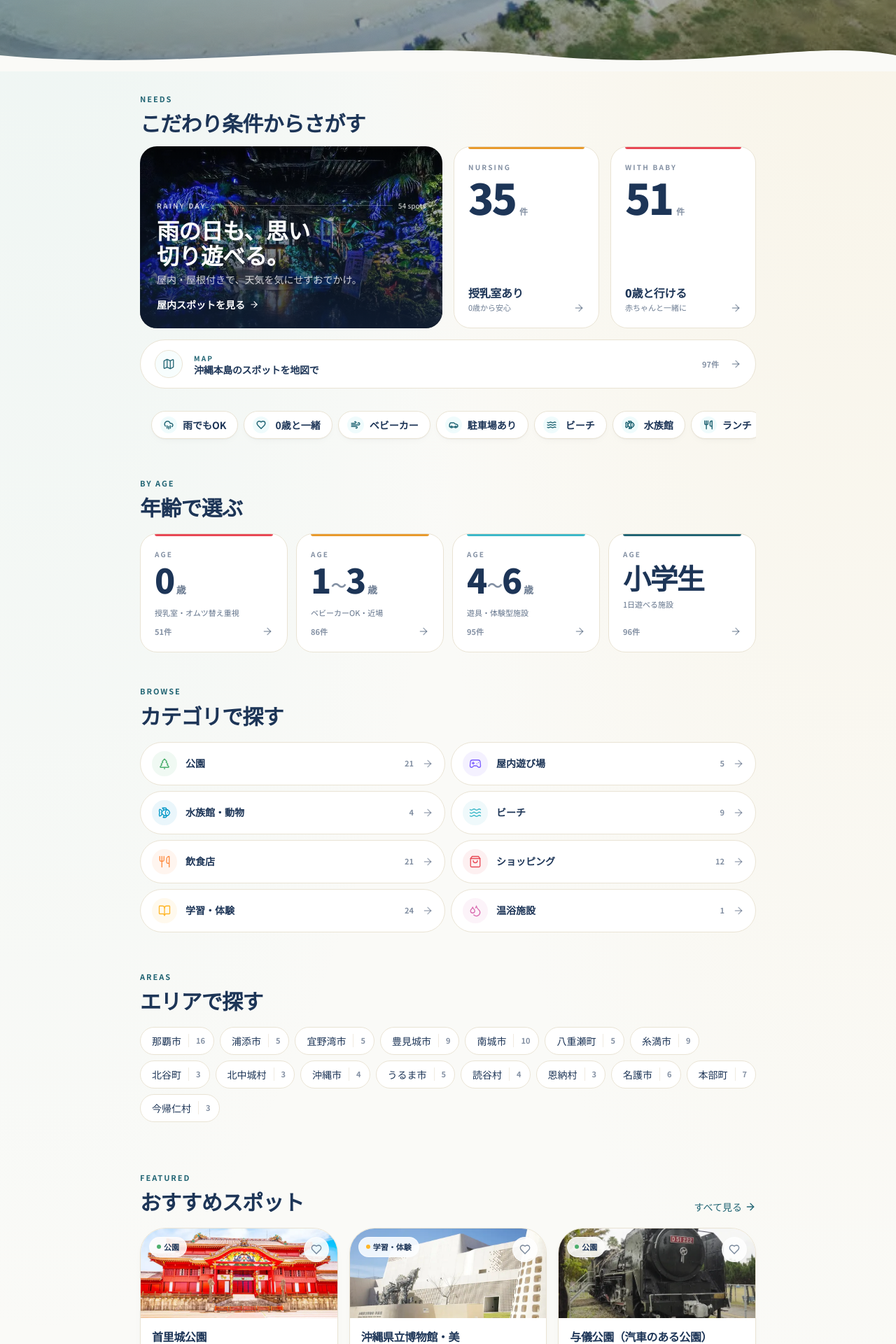
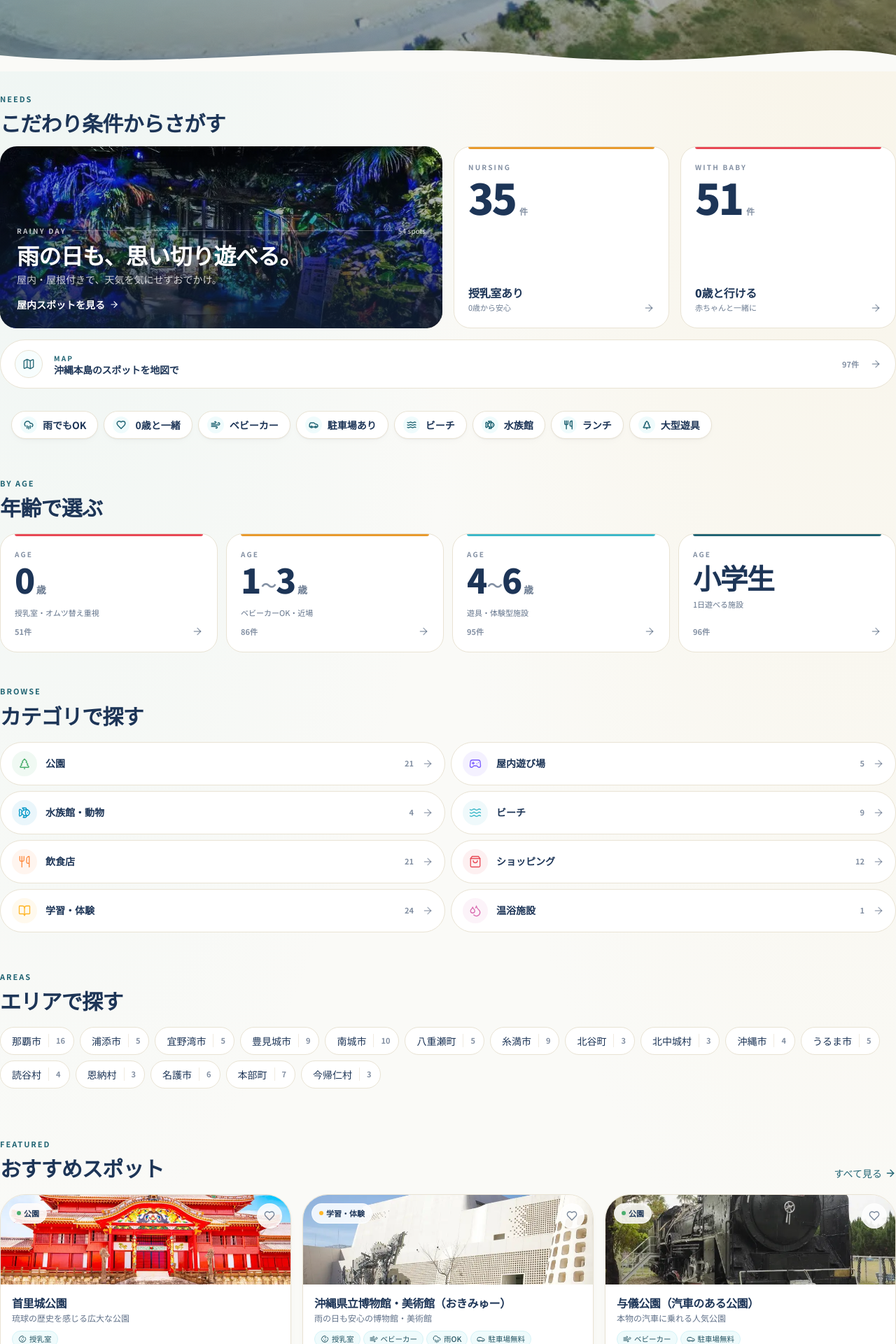
Before and after one commit to oshima0627/uchina-map, a Next.js app: page / in a window 1280 px wide. Shown: the part 700-2620 px from the top of the page at 70% size. Built offline with nearby package versions, Linux system fonts and the light colour scheme.

Commit message:
fix: place side affiliate rails in document flow
Replace fixed viewport rails with a 3-column layout so banners sit in
the gutters from the first paint, scroll with the page, and never need
horizontal scrolling. Keep the home hero full-bleed.

```diff
--- a/src/app/globals.css
+++ b/src/app/globals.css
@@ -55,17 +55,12 @@
 
 
 @layer utilities {
-  /* 本体コンテンツ幅。PCでは左右に160pxバナー枠を残しつつ余白を埋める */
+  /* 本体コンテンツ幅（左右バナーは ContentWithSideRails のカラムで確保） */
   .site-container {
     margin-inline: auto;
     width: 100%;
     padding-inline: 1rem;
     max-width: 90rem; /* 1440px */
-  }
-  @media (min-width: 1280px) {
-    .site-container {
-      max-width: min(90rem, calc(100vw - 23rem));
-    }
   }
 }
 
--- a/src/app/layout.tsx
+++ b/src/app/layout.tsx
@@ -4,7 +4,7 @@ import Script from "next/script";
 import "./globals.css";
 import { Header, BottomNav } from "@/components/header";
 import { AdSenseScript } from "@/components/ads/adsense-script";
-import { SideAffiliateRails } from "@/components/ads/side-affiliate-rails";
+import { ContentWithSideRails } from "@/components/ads/side-affiliate-rails";
 import { DEFAULT_OG_IMAGE, SITE_URL } from "@/lib/seo";
 
 export const metadata: Metadata = {
@@ -82,8 +82,9 @@ export default function RootLayout({
       </head>
       <body className="min-h-screen flex flex-col">
         <Header />
-        <SideAffiliateRails />
-        <main className="flex-1">{children}</main>
+        <main className="flex-1">
+          <ContentWithSideRails>{children}</ContentWithSideRails>
+        </main>
         <BottomNav />
         <footer className="border-t border-border pt-6 pb-28 md:pb-6 mt-12">
           <div className="site-container px-4 flex flex-col md:flex-row md:items-center justify-between gap-3 md:gap-4 text-xs text-charcoal/75">
--- a/src/app/page.tsx
+++ b/src/app/page.tsx
@@ -24,6 +24,7 @@ import { HomeSearch } from "@/components/home-search";
 import { JsonLd } from "@/components/json-ld";
 import { pageMetadata, siteJsonLd } from "@/lib/seo";
 import { AdSlot } from "@/components/ads/ad-slot";
+import { ContentWithSideRails } from "@/components/ads/side-affiliate-rails";
 import { ADSENSE_SLOTS } from "@/lib/ads";
 import { SPOTS } from "@/data/spots";
 import { collectionPath } from "@/lib/spot-collections";
@@ -214,8 +215,9 @@ export default function HomePage() {
         </svg>
       </section>
 
+      <ContentWithSideRails>
       {/* Editorial needs — photo lead + 2 white text cards + thin map row */}
-      <section className="site-container px-4 mt-2 md:mt-6">
+      <section className="w-full mt-2 md:mt-6">
         {/* このセクションには h3 のカードが4枚あるのに h2 が無く、
             h1 → h3 と階層が飛んでいた。見出しの階層は文書構造として読まれるため、
             親の h2 を置いて h1 → h2 → h3 に直す。 */}
@@ -303,7 +305,7 @@ export default function HomePage() {
 
       {/* Scene chips — お出かけ中のショートカット */}
       <section
-        className="site-container mt-6 md:mt-8"
+        className="w-full mt-6 md:mt-8"
         aria-label="シーン別ショートカット"
       >
         <div className="overflow-x-auto px-4 pb-2 scroll-smooth-momentum">
@@ -329,7 +331,7 @@ export default function HomePage() {
       </section>
 
       {/* Age section — editorial white cards with thin colored accent */}
-      <section className="site-container px-4 py-10">
+      <section className="w-full py-10">
         <SectionHeader eyebrow="By Age" title="年齢で選ぶ" />
         <ul className="mt-5 grid grid-cols-2 md:grid-cols-4 gap-3">
           {AGE_CARDS.map(({ tag, display, suffix, desc, accent }) => {
@@ -390,7 +392,7 @@ export default function HomePage() {
       </section>
 
       {/* Categories — editorial list with line icons + per-category counts */}
-      <section className="site-container px-4 pb-2">
+      <section className="w-full pb-2">
         <SectionHeader eyebrow="Browse" title="カテゴリで探す" />
         <ul className="mt-5 grid grid-cols-1 md:grid-cols-2 gap-1.5 md:gap-2">
           {CATEGORIES.map((cat) => {
@@ -428,7 +430,7 @@ export default function HomePage() {
       </section>
 
       {/* Areas — pills with per-city counts and a thin separator */}
-      <section className="site-container px-4 py-10">
+      <section className="w-full py-10">
         <SectionHeader eyebrow="Areas" title="エリアで探す" />
         <ul className="mt-5 flex flex-wrap gap-2">
           {CITIES.map((city) => {
@@ -453,7 +455,7 @@ export default function HomePage() {
       </section>
 
       {/* Featured spots */}
-      <section className="site-container px-4 py-6">
+      <section className="w-full py-6">
         <div className="flex items-end justify-between gap-3">
           <SectionHeader eyebrow="Featured" title="おすすめスポット" />
           <Link
@@ -500,7 +502,8 @@ export default function HomePage() {
         accent="primary"
       />
 
-      <AdSlot slot={ADSENSE_SLOTS.content} className="site-container px-4 py-8" />
+      <AdSlot slot={ADSENSE_SLOTS.content} className="w-full py-8" />
+      </ContentWithSideRails>
     </div>
   );
 }
@@ -548,7 +551,7 @@ function CollectionSection({
     primary: "bg-primary-50 text-primary-700",
   };
   return (
-    <section className="site-container px-4 py-6">
+    <section className="w-full py-6">
       <div className="flex items-end justify-between gap-3 mb-5">
         <div className="min-w-0">
           <div className="flex items-center gap-1.5 mb-1">
--- a/src/components/ads/side-affiliate-rails.tsx
+++ b/src/components/ads/side-affiliate-rails.tsx
@@ -1,6 +1,5 @@
 "use client";
 
-import { useEffect, useState } from "react";
 import { usePathname } from "next/navigation";
 import {
   MOSHIMO_SIDE_LEFT,
@@ -10,7 +9,7 @@ import {
 
 function BannerCard({ banner }: { banner: MoshimoSideBanner }) {
   return (
-    <div className="w-[160px]">
+    <div className="w-full max-w-[160px]">
       <a
         href={banner.href}
         target="_blank"
@@ -43,20 +42,12 @@ function BannerCard({ banner }: { banner: MoshimoSideBanner }) {
   );
 }
 
-function SideStack({
-  banners,
-  side,
-}: {
-  banners: MoshimoSideBanner[];
-  side: "left" | "right";
-}) {
+function SideStack({ banners }: { banners: MoshimoSideBanner[] }) {
   if (banners.length === 0) return null;
-
-  const sideClass = side === "left" ? "left-2" : "right-2";
 
   return (
     <aside
-      className={`pointer-events-auto fixed top-24 z-20 hidden max-h-[calc(100vh-7rem)] w-[160px] overflow-y-auto xl:flex xl:flex-col xl:gap-3 ${sideClass}`}
+      className="hidden w-[160px] shrink-0 flex-col gap-3 pt-2 xl:flex"
       aria-label="アフィリエイト広告"
     >
       <p className="text-center text-[10px] font-semibold uppercase tracking-[0.18em] text-charcoal/40">
@@ -71,48 +62,29 @@ function SideStack({
 }
 
 /**
- * PC 左右に縦長アフィリエイトを固定スタック表示する。
- * - /map では出さない
- * - トップはヒーロー表示中は隠し、白背景に入ってから固定表示
- * - 本体は site-container で左右バナー枠分を空けつつ幅を広げる
+ * 本文と一緒に縦スクロールする左右バナー付きレイアウト。
+ * fixed にせずドキュメントフローに置き、横スクロールなしで最初から見える。
+ * /map ではラッパーだけ通し、バナーは出さない。
  */
-export function SideAffiliateRails() {
+export function ContentWithSideRails({
+  children,
+}: {
+  children: React.ReactNode;
+}) {
   const pathname = usePathname();
   const onMap = pathname === "/map" || pathname === "/map/";
   const isHome = pathname === "/" || pathname === "";
-  const [pastHero, setPastHero] = useState(!isHome);
 
-  useEffect(() => {
-    if (!isHome) {
-      setPastHero(true);
-      return;
-    }
-
-    const hero = document.getElementById("home-hero");
-    if (!hero) {
-      setPastHero(true);
-      return;
-    }
-
-    const observer = new IntersectionObserver(
-      ([entry]) => {
-        setPastHero(!entry.isIntersecting);
-      },
-      {
-        threshold: 0,
-        rootMargin: "-56px 0px 0px 0px",
-      },
-    );
-    observer.observe(hero);
-    return () => observer.disconnect();
-  }, [isHome]);
-
-  if (onMap || !pastHero) return null;
+  // トップはヒーローを全幅にするため、ヒーロー下だけ page.tsx 側でラップする
+  if (onMap || isHome) {
+    return <>{children}</>;
+  }
 
   return (
-    <div className="pointer-events-none">
-      <SideStack banners={MOSHIMO_SIDE_LEFT} side="left" />
-      <SideStack banners={MOSHIMO_SIDE_RIGHT} side="right" />
+    <div className="mx-auto grid w-full max-w-[90rem] grid-cols-1 gap-x-4 px-4 xl:grid-cols-[160px_minmax(0,1fr)_160px]">
+      <SideStack banners={MOSHIMO_SIDE_LEFT} />
+      <div className="min-w-0">{children}</div>
+      <SideStack banners={MOSHIMO_SIDE_RIGHT} />
     </div>
   );
 }
```
